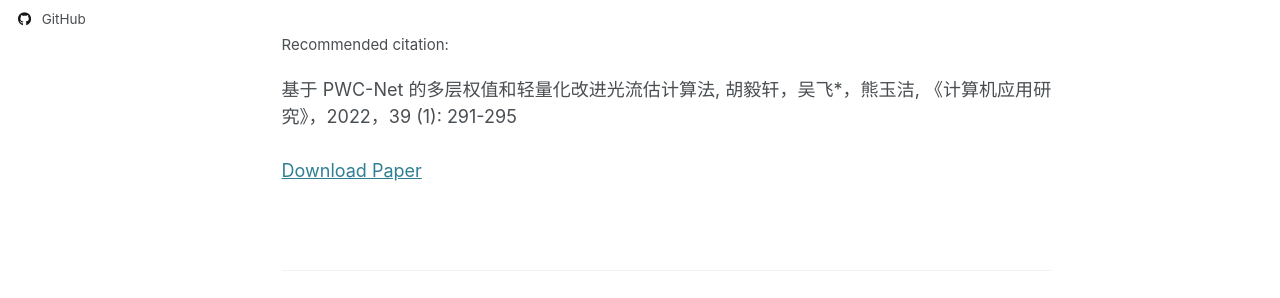
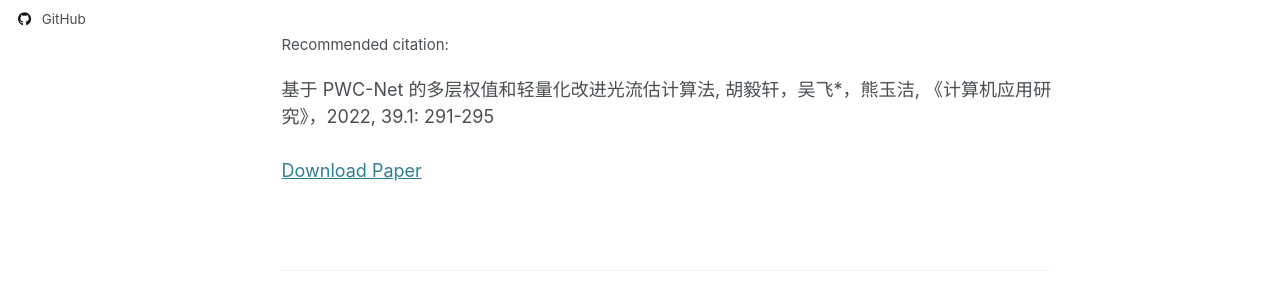
Before and after one commit to X-Lab-CN/introduce, a Jekyll site: the page built from _publications/2021-05-22-paper-title-number-1.md, in a window 1280 px wide and 1158 px high. Shown: the part 435-733 px from the top of the window. Built offline with Jekyll 4.4.1, drawn with Linux system fonts in a browser that asks for light colours.

Commit message:
Update 2021-05-22-paper-title-number-1.md

```diff
--- a/_publications/2021-05-22-paper-title-number-1.md
+++ b/_publications/2021-05-22-paper-title-number-1.md
@@ -7,7 +7,7 @@ excerpt: '<div style="text-align: justify;">The paper presents a lightweight DS
 date: 2022-05-24
 venue: '计算机应用研究'
 paperurl: 'http://xiongyujie.cn/files/基于PWC-Net的多层权值和轻量化改进光流估计算法_胡毅轩.pdf'
-citation: '<br/><div style="text-align: justify;">基于 PWC-Net 的多层权值和轻量化改进光流估计算法, 胡毅轩，吴飞*，熊玉洁, 《计算机应用研究》，2022，39 (1): 291-295</div>'
+citation: '<br/><div style="text-align: justify;">基于 PWC-Net 的多层权值和轻量化改进光流估计算法, 胡毅轩，吴飞*，熊玉洁, 《计算机应用研究》，2022, 39.1: 291-295</div>'
 ---
 
 <div style="text-align: justify;">针对现有光流估计方法实时性不够的问题，提出轻量化的深度可分离卷积的 PWC-Net 改进模型( depth separable pyramid，warping and cost volume，DS-PWC) 。其改进是将常规二维卷积网络层解耦为深度可分离卷积 层，并且 DS-PWC 在金字塔层增加基于层数的权重系数，从而使得网络结构在不损失精度的情况下大幅减少模 型参数量。在训练过程中，使用图像及对象感知数据随机擦除( image and object-aware random erasing，I+ ORE) 等数据增强技术，进一步提升估计预测结果泛化能力。实验结果表明，在数据集测试 DS-PWC 模型，在保持质量 的同时运行效率达到约58 fps( frame per second) 。同时为了验证算法有效性，进行了模型结构和数据增强的消 融实验。结果证明了 DS-PWC 模型的有效性。</div>
```
